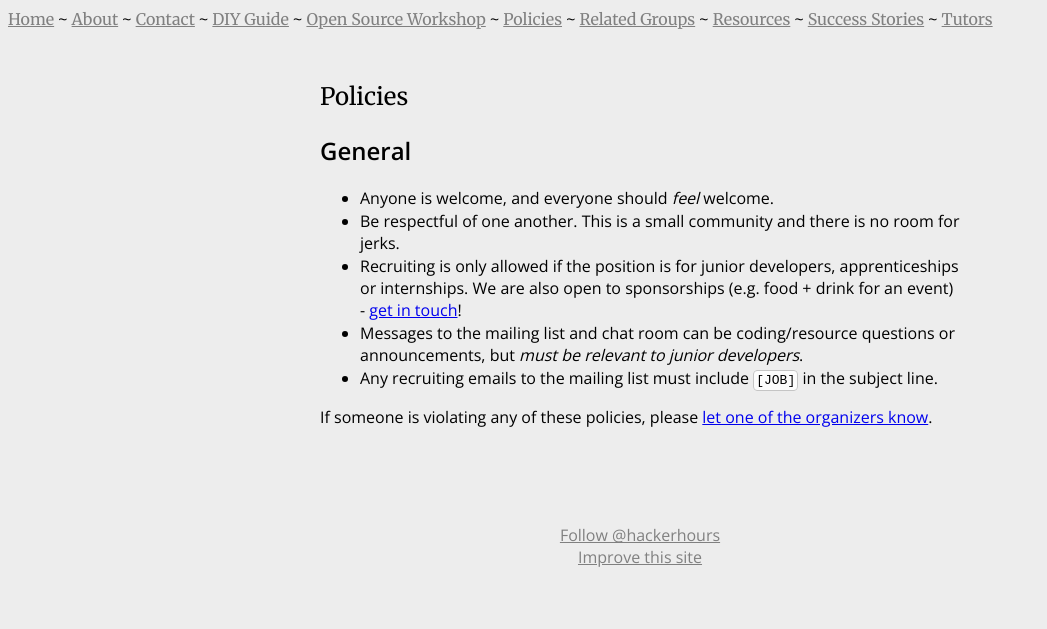
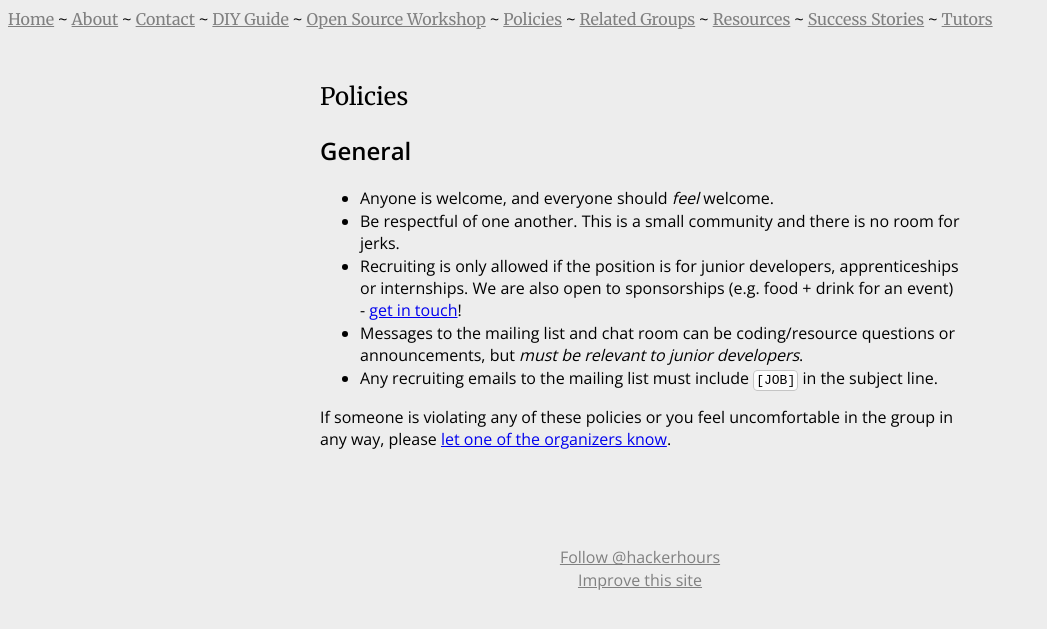
Before and after one commit to HackerHours/hackerhours.org, a Jekyll site: the page built from policies.md, in a window 1280 px wide. Shown: the top 629 px of the page, without its empty margins (0-1047 px from the left). Built offline with Jekyll 4.4.1, drawn with Linux system fonts in a browser that asks for light colours; comment, search, counter and statistics services are not loaded.

Commit message:
expand invite for reaching out to organizers

```diff
--- a/policies.md
+++ b/policies.md
@@ -10,4 +10,4 @@
 * Messages to the mailing list and chat room can be coding/resource questions or announcements, but *must be relevant to junior developers*.
 * Any recruiting emails to the mailing list must include `[JOB]` in the subject line.
 
-If someone is violating any of these policies, please [let one of the organizers know](/contact.html).
+If someone is violating any of these policies or you feel uncomfortable in the group in any way, please [let one of the organizers know](/contact.html).
```
